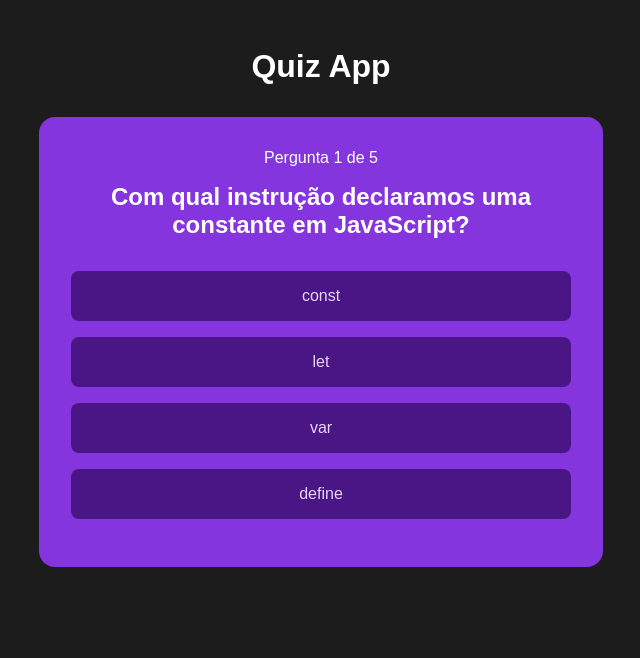
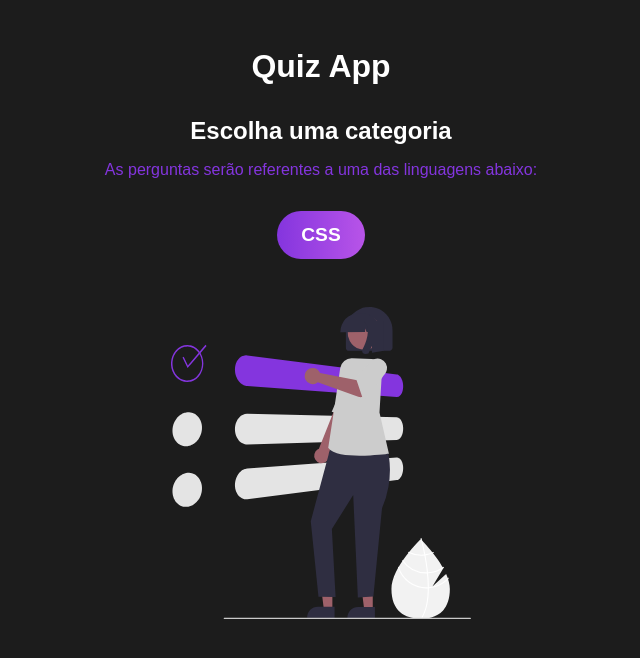
Before and after one commit to alexandrerogeriosn93/project-react-quiz, a React app: page / in a window 1280 px wide. Both pictures are taken after a click on the button "Iniciar". Shown: the top 658 px of the page, without its empty margins (319-959 px from the left). Built offline with nearby package versions, Linux system fonts and the light colour scheme; the HTML template or start-up script is replaced by a standard one.

Commit message:
feat: create component PickCategory

```diff
--- a/src/App.jsx
+++ b/src/App.jsx
@@ -2,6 +2,7 @@ import { useContext, useEffect } from "react";
 import { QuizContext } from "./context/quiz";
 
 import GameOver from "./components/GameOver";
+import PickCategory from "./components/PickCategory";
 import Question from "./components/Question";
 import Welcome from "./components/Welcome";
 
@@ -18,6 +19,7 @@ function App() {
     <div className="App">
       <h1>Quiz App</h1>
       {quizState.gameStage === "Start" && <Welcome />}
+      {quizState.gameStage === "Category" && <PickCategory />}
       {quizState.gameStage === "Playing" && <Question />}
       {quizState.gameStage === "End" && <GameOver />}
     </div>
--- /dev/null
+++ b/src/components/PickCategory.css
@@ -0,0 +1,24 @@
+#category {
+  text-align: center;
+  max-width: 500px;
+  display: flex;
+  flex-direction: column;
+}
+
+#category h2,
+#category p {
+  margin-bottom: 1rem;
+}
+
+#category p {
+  color: #8435de;
+}
+
+#category img {
+  margin: 2rem auto;
+  max-width: 300px;
+}
+
+#category button {
+  margin: 1rem;
+}
--- /dev/null
+++ b/src/components/PickCategory.jsx
@@ -0,0 +1,21 @@
+import { useContext } from "react";
+import { QuizContext } from "../context/quiz";
+
+import Category from "../img/category.svg";
+
+import "./PickCategory.css";
+
+const PickCategory = () => {
+  return (
+    <div id="category">
+      <h2>Escolha uma categoria</h2>
+      <p>As perguntas serão referentes a uma das linguagens abaixo:</p>
+      <div>
+        <button>CSS</button>
+      </div>
+      <img src={Category} alt="Categorias do Quiz" />
+    </div>
+  );
+};
+
+export default PickCategory;
--- a/src/context/quiz.jsx
+++ b/src/context/quiz.jsx
@@ -1,8 +1,8 @@
 /* eslint-disable no-case-declarations */
 import { createContext, useReducer } from "react";
-import questions from "../data/questions";
+import questions from "../data/questions_complete";
 
-const STAGES = ["Start", "Playing", "End"];
+const STAGES = ["Start", "Category", "Playing", "End"];
 
 const initialState = {
   gameStage: STAGES[0],
```
